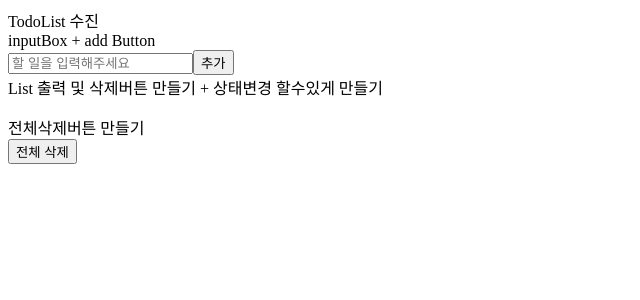
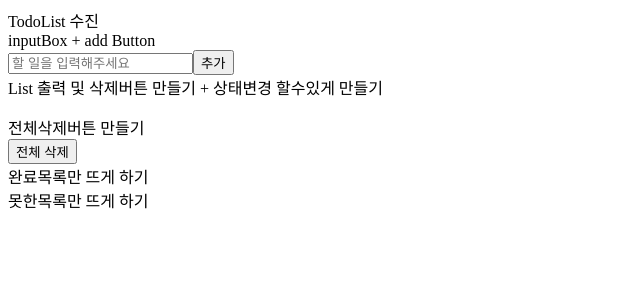
Before and after one commit to leesujin123/todolist, a Vue app: page / in a window 1280 px wide. Shown: the top 300 px of the page, without its empty margins (0-640 px from the left). Built offline with nearby package versions, Linux system fonts and the light colour scheme.

Commit message:
완료 목록과 못한 목록 영역별로 뜨게하기위해 영역 나누기

```diff
--- a/src/App.vue
+++ b/src/App.vue
@@ -21,6 +21,12 @@
       <div>
         전체삭제버튼 만들기<br />
         <button @click="allDel">전체 삭제</button>
+      </div>
+      <div>
+      완료목록만 뜨게 하기
+     </div>
+      <div>
+      못한목록만 뜨게 하기
       </div>
   </div>
 </template>
```
Lines whose indentation alone changed are shown as unchanged.
